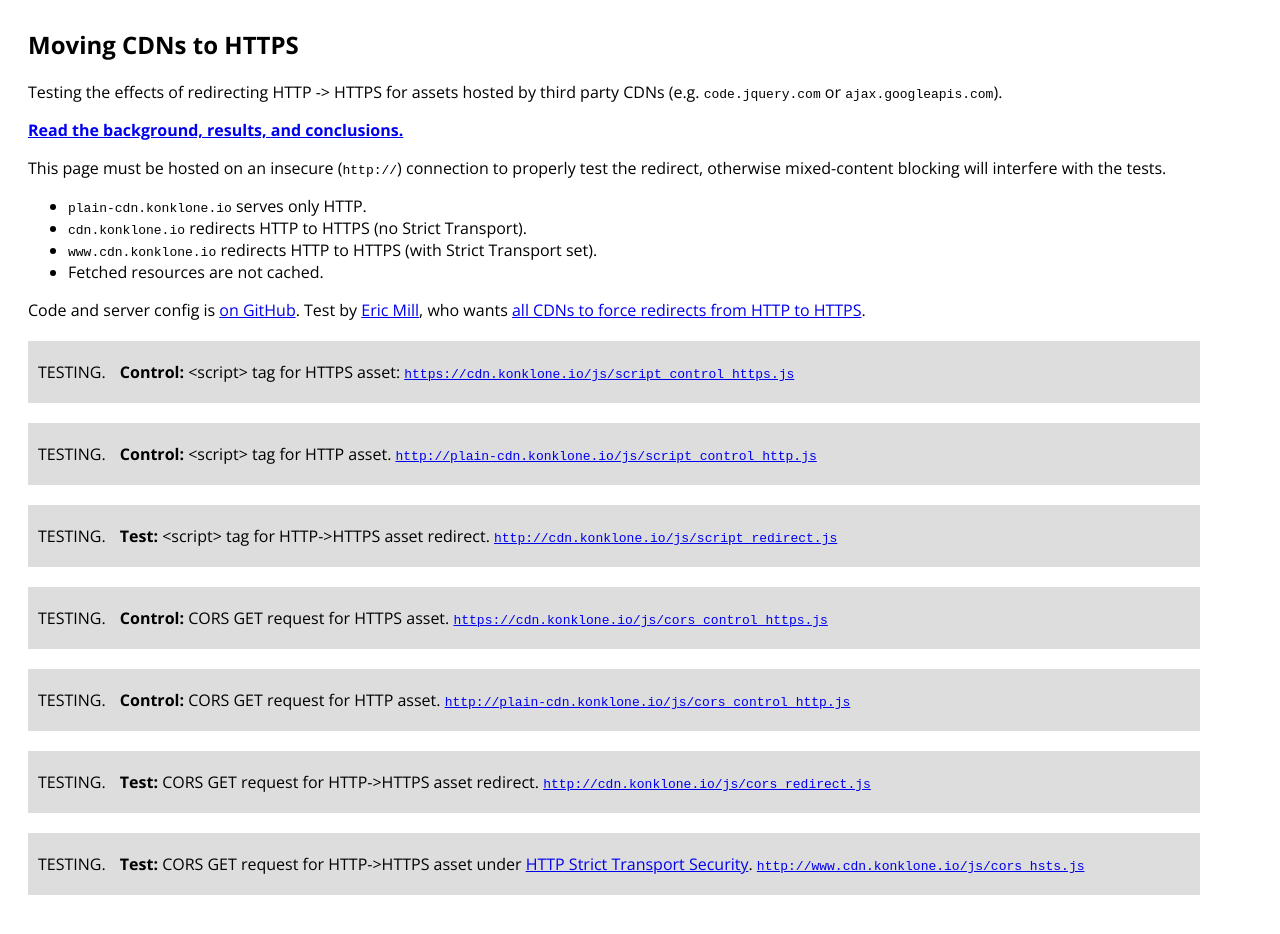
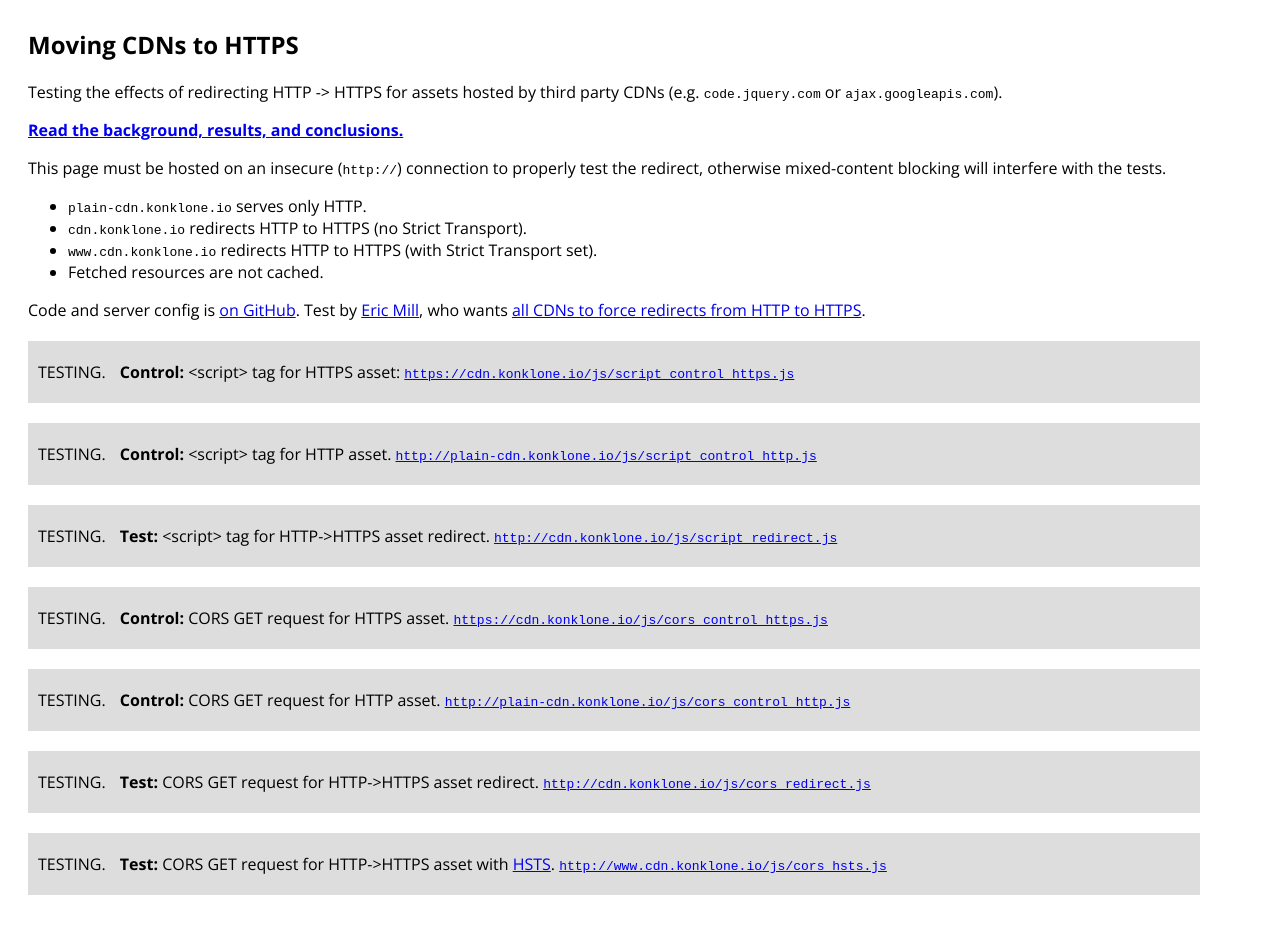
Before and after one commit to konklone/cdns-to-https, a plain HTML site: page index.html in a window 1280 px wide. Drawn offline with nearby package versions, Linux system fonts and the light colour scheme; no server answers; a web font is replaced by a local one.

Commit message:
abbreviate

```diff
--- a/index.html
+++ b/index.html
@@ -132,7 +132,7 @@
 </div>
 
 <div class="test cors cors_hsts">
-  <strong>Test:</strong> CORS GET request for HTTP->HTTPS asset under <a href="https://developer.mozilla.org/en-US/docs/Web/Security/HTTP_strict_transport_security">HTTP Strict Transport Security</a>.
+  <strong>Test:</strong> CORS GET request for HTTP->HTTPS asset with <a href="https://developer.mozilla.org/en-US/docs/Web/Security/HTTP_strict_transport_security">HSTS</a>.
   <code>
     <a href="http://www.cdn.konklone.io/js/cors_hsts.js">
       http://www.cdn.konklone.io/js/cors_hsts.js
```
